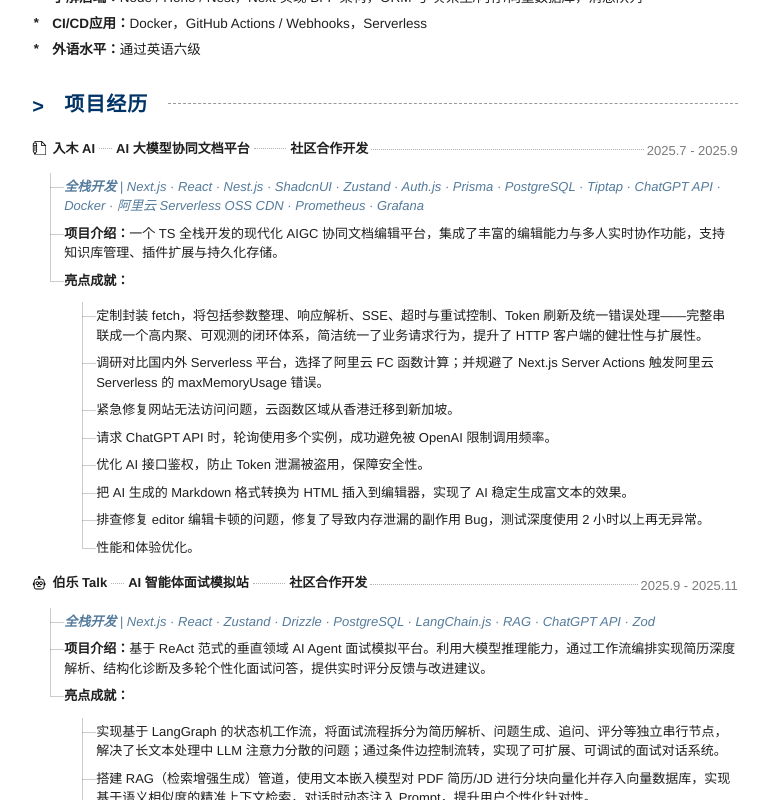
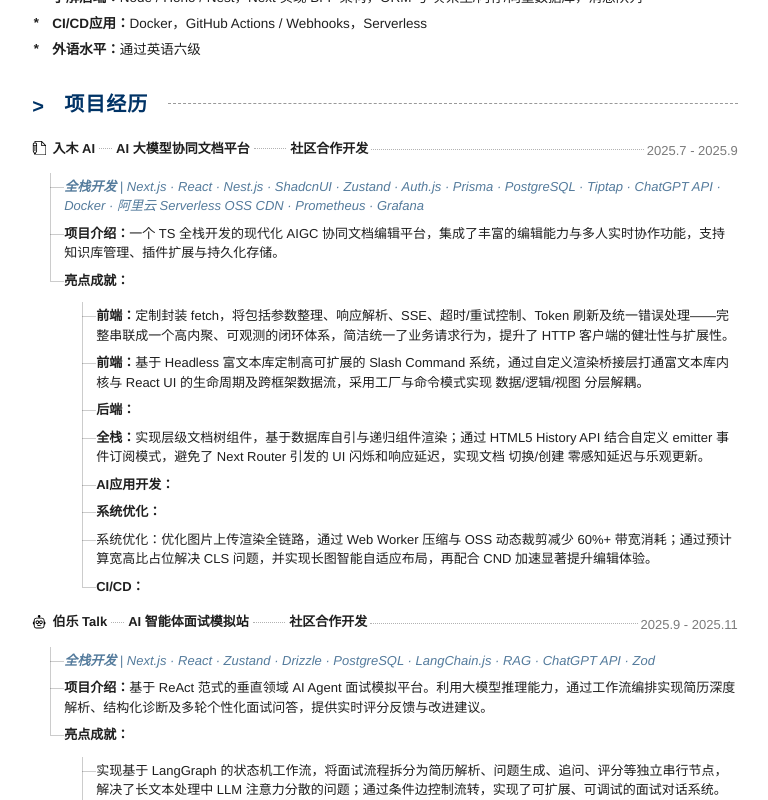
Before and after one commit to boat2moon/boat2moon, a Next.js app: page /resume in a window 1280 px wide. Shown: the part 549-1349 px from the top of the page, without its empty margins (255-1023 px from the left). Built offline with nearby package versions, Linux system fonts and the light colour scheme.

Commit message:
doc: 简历优化

```diff
--- a/src/app/resume/page.tsx
+++ b/src/app/resume/page.tsx
@@ -89,7 +89,7 @@
                 </div>
                 <a
                   className={`${styles.contactItem} ${styles.contactLink}`}
-                  href="mailto:boat2moon@proton.me"
+                  href="mailto:boat2moon@foxmail.com"
                 >
                   <MdEmail aria-hidden="true" className={styles.contactIcon} />
                   <span>邮箱：</span>
@@ -232,28 +232,40 @@
                     </div>
                     <ul>
                       <li>
-                        定制封装 fetch，将包括参数整理、响应解析、SSE、超时与重试控制、Token
+                        <strong>前端：</strong>定制封装
+                        fetch，将包括参数整理、响应解析、SSE、超时/重试控制、Token
                         刷新及统一错误处理——完整串联成一个高内聚、可观测的闭环体系，简洁统一了业务请求行为，提升了
                         HTTP 客户端的健壮性与扩展性。
                       </li>
                       <li>
-                        调研对比国内外 Serverless 平台，选择了阿里云 FC 函数计算；并规避了 Next.js
-                        Server Actions 触发阿里云 Serverless 的 maxMemoryUsage 错误。
-                      </li>
-                      <li>紧急修复网站无法访问问题，云函数区域从香港迁移到新加坡。</li>
-                      <li>
-                        请求 ChatGPT API 时，轮询使用多个实例，成功避免被 OpenAI 限制调用频率。
-                      </li>
-                      <li>优化 AI 接口鉴权，防止 Token 泄漏被盗用，保障安全性。</li>
-                      <li>
-                        把 AI 生成的 Markdown 格式转换为 HTML 插入到编辑器，实现了 AI
-                        稳定生成富文本的效果。
+                        <strong>前端：</strong>基于 Headless 富文本库定制高可扩展的 Slash Command
+                        系统，通过自定义渲染桥接层打通富文本库内核与 React UI
+                        的生命周期及跨框架数据流，采用工厂与命令模式实现 数据/逻辑/视图 分层解耦。
+                        {/* 通过useImperativeHandle实现对React组件的精细化生命周期控制， */}
                       </li>
                       <li>
-                        排查修复 editor 编辑卡顿的问题，修复了导致内存泄漏的副作用 Bug，测试深度使用
-                        2 小时以上再无异常。
+                        <strong>后端：</strong>
                       </li>
-                      <li>性能和体验优化。</li>
+                      <li>
+                        <strong>全栈：</strong>
+                        实现层级文档树组件，基于数据库自引与递归组件渲染；通过 HTML5 History API
+                        结合自定义 emitter 事件订阅模式，避免了 Next Router 引发的 UI
+                        闪烁和响应延迟，实现文档 切换/创建 零感知延迟与乐观更新。
+                      </li>
+                      <li>
+                        <strong>AI应用开发：</strong>
+                      </li>
+                      <li>
+                        <strong>系统优化：</strong>
+                      </li>
+                      <li>
+                        系统优化：优化图片上传渲染全链路，通过 Web Worker 压缩与 OSS 动态裁剪减少
+                        60%+ 带宽消耗；通过预计算宽高比占位解决 CLS
+                        问题，并实现长图智能自适应布局，再配合 CND 加速显著提升编辑体验。
+                      </li>
+                      <li>
+                        <strong>CI/CD：</strong>
+                      </li>
                     </ul>
                   </li>
                 </ul>
```
